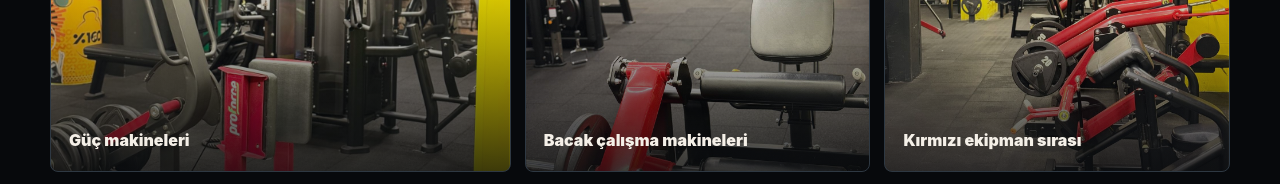
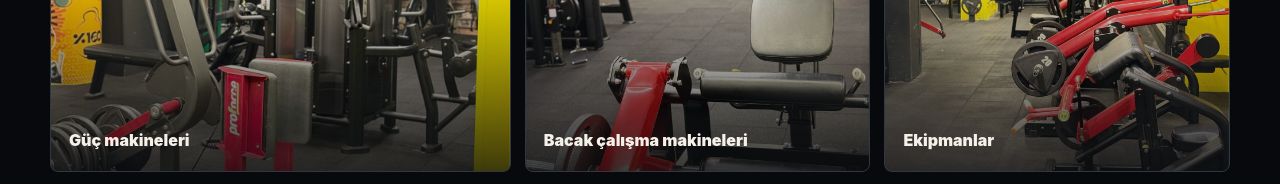
Before and after one commit to maliksrtl/BestForm-Gym, a Next.js app: page / in a window 1280 px wide. Shown: the part 3760-3944 px from the top of the page. Built offline with nearby package versions, Linux system fonts and the light colour scheme.

Commit message:
fotoğraf başlık 2

```diff
--- a/src/features/marketing/content.js
+++ b/src/features/marketing/content.js
@@ -41,7 +41,7 @@ export const gallery = [
     image: "/images/bestform-gallery/leg-machine.jpeg"
   },
   {
-    title: "Kırmızı ekipman sırası",
+    title: "Ekipmanlar",
     image: "/images/bestform-gallery/red-plate-machines.jpeg"
   },
   {
```
